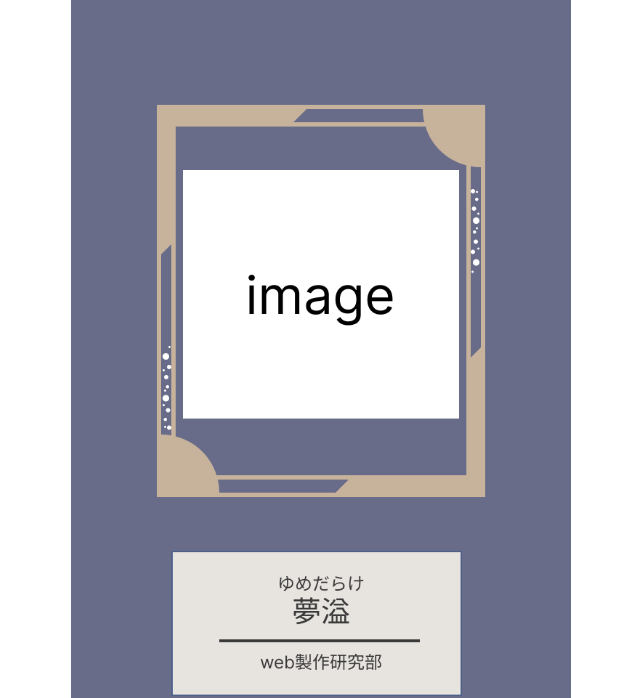
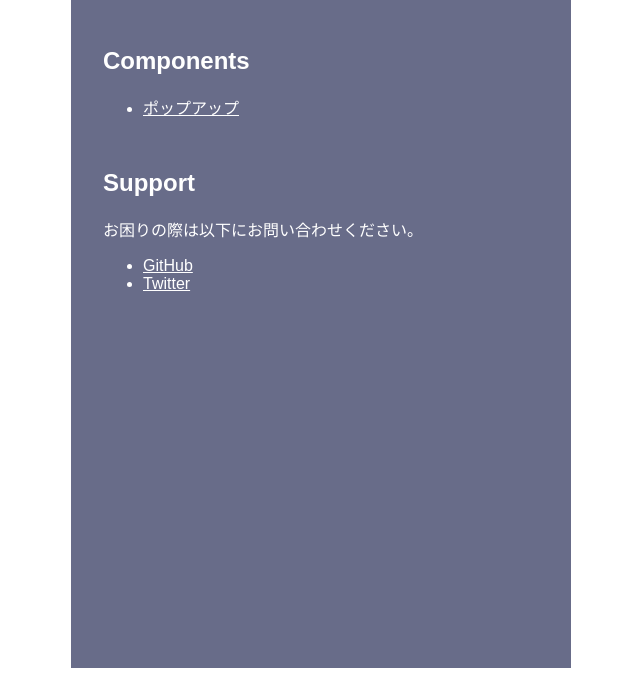
Before and after one commit to hengin-eer/nitacfesta-2025-components, a plain HTML site: page index.html in a window 1280 px wide. Shown: the part 132-830 px from the top of the page, without its empty margins (319-959 px from the left). After the commit the page ends 800 px from the top, so only its background shows below. Drawn offline with Linux system fonts and the light colour scheme.

Commit message:
✨ トップページとコンポーネントのページを分離

```diff
--- a/index.html
+++ b/index.html
@@ -3,7 +3,7 @@
 	<head>
 		<meta charset="UTF-8" />
 		<meta name="viewport" content="width=device-width, initial-scale=1.0" />
-		<title>2025年高専祭Webサイト コンポーネント集</title>
+		<title>Top | 2025年高専祭Webサイト コンポーネント集</title>
 		<script type="module" src="./components/popup-wrapper.js"></script>
 		<script type="module" src="./components/popup-openner.js"></script>
 		<style>
@@ -15,9 +15,6 @@
 				font-family: sans-serif;
 			}
 			main {
-				display: flex;
-				flex-direction: column;
-				align-items: center;
 				padding: 1rem 2rem;
 				width: 100%;
 				max-width: 500px;
@@ -25,23 +22,17 @@
 				background-color: #686c89;
 				color: white;
 				box-sizing: border-box;
-			}
-			.title {
-				text-align: center;
-			}
-			.popup-area {
-				margin-top: 2rem;
-				display: flex;
-				flex-direction: column;
-				gap: 40px;
 
-				.exhibit {
-					width: 100%;
+				.title {
+					text-align: center;
 				}
 
-				.content-image {
-					width: 100%;
-					height: auto;
+				a {
+					color: white;
+				}
+
+				section {
+					margin-top: 50px;
 				}
 			}
 		</style>
@@ -49,29 +40,31 @@
 	<body>
 		<main>
 			<h1 class="title">2025年高専祭ページ<br />コンポーネント集</h1>
-			<!-- ポップアップ・カスタムエレメントのセット -->
-			<div class="popup-area">
-				<!-- popup-opennerにネストしたコンテンツをクリックするとポップアップが開く -->
-				<!-- for属性で表示先のidを指定する -->
-				<popup-openner for="popup1">
-					<img class="exhibit" src="./images/exhibit.png" alt="展示" />
-				</popup-openner>
-				<popup-wrapper id="popup1">
-					<img
-						class="content-image"
-						src="./images/content.png"
-						alt="コンテンツ"
-					/>
-				</popup-wrapper>
-
-				<popup-openner for="popup2">
-					<img class="exhibit" src="./images/exhibit.png" alt="展示" />
-				</popup-openner>
-				<popup-wrapper id="popup2">
-					<h2>コンテンツその2</h2>
-					<p>展示の詳細情報がここに入ります。</p>
-				</popup-wrapper>
-			</div>
+			<section class="component-list">
+				<h2>Components</h2>
+				<ul>
+					<li><a href="./popup.html">ポップアップ</a></li>
+				</ul>
+			</section>
+			<section class="link-list">
+				<h2>Support</h2>
+				<p>お困りの際は以下にお問い合わせください。</p>
+				<ul>
+					<li>
+						<a
+							target="_blank"
+							rel="noopener"
+							href="https://github.com/hengin-eer"
+							>GitHub</a
+						>
+					</li>
+					<li>
+						<a target="_blank" rel="noopener" href="https://x.com/timdaik"
+							>Twitter</a
+						>
+					</li>
+				</ul>
+			</section>
 		</main>
 	</body>
 </html>
```
Also changed, not shown: popup.html (added, +77 -0 lines).
